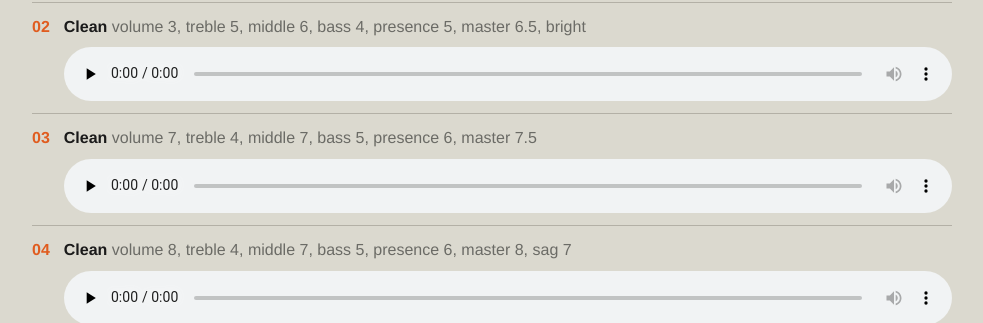
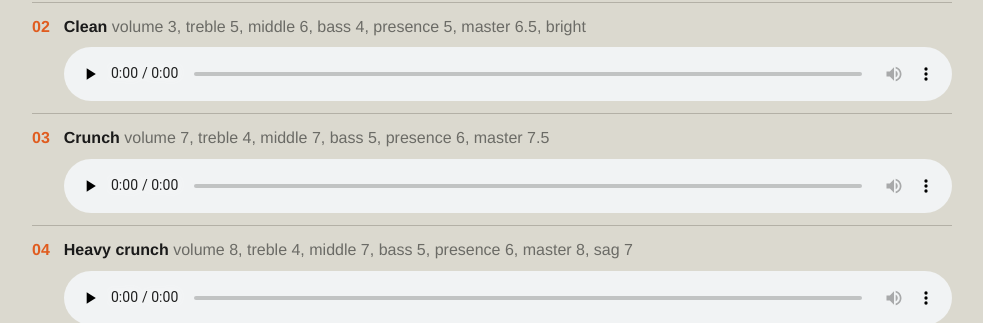
Before and after one commit to ClayShentrup/unterholz-uh20, a plain HTML site: page docs/index.html in a window 1280 px wide. Shown: the part 2840-3163 px from the top of the page, without its empty margins (148-1131 px from the left). Drawn offline with Linux system fonts and the light colour scheme.

Commit message:
Samples 03 and 04 are crunch, not clean
Measured at 196 Hz through the AMP output: 03 is 26% THD at medium picking, 04 is 40% (10% even when
soft). 01 and 02 stay clean (about 3% at medium). Files renamed, not re-rendered.

Co-Authored-By: Claude Opus 5.5 <noreply@anthropic.com>

```diff
--- a/docs/index.html
+++ b/docs/index.html
@@ -56,8 +56,8 @@ brew install --cask unterholz-uh20</code></pre>
 <ol class="smp">
 <li><div class="n">01</div><div class="t"><b>Clean</b> <span>volume 5, treble 3, middle 7, bass 5, presence 6, master 6.5 (the puzzle remains)</span><audio controls preload="none" src="samples/01%20Clean%20-%20volume%205%2C%20treble%203%2C%20middle%207%2C%20bass%205%2C%20presence%206%2C%20master%206.5%20%28the%20puzzle%20remains%29.opus"></audio></div></li>
 <li><div class="n">02</div><div class="t"><b>Clean</b> <span>volume 3, treble 5, middle 6, bass 4, presence 5, master 6.5, bright</span><audio controls preload="none" src="samples/02%20Clean%20-%20volume%203%2C%20treble%205%2C%20middle%206%2C%20bass%204%2C%20presence%205%2C%20master%206.5%2C%20bright.opus"></audio></div></li>
-<li><div class="n">03</div><div class="t"><b>Clean</b> <span>volume 7, treble 4, middle 7, bass 5, presence 6, master 7.5</span><audio controls preload="none" src="samples/03%20Clean%20-%20volume%207%2C%20treble%204%2C%20middle%207%2C%20bass%205%2C%20presence%206%2C%20master%207.5.opus"></audio></div></li>
-<li><div class="n">04</div><div class="t"><b>Clean</b> <span>volume 8, treble 4, middle 7, bass 5, presence 6, master 8, sag 7</span><audio controls preload="none" src="samples/04%20Clean%20-%20volume%208%2C%20treble%204%2C%20middle%207%2C%20bass%205%2C%20presence%206%2C%20master%208%2C%20sag%207.opus"></audio></div></li>
+<li><div class="n">03</div><div class="t"><b>Crunch</b> <span>volume 7, treble 4, middle 7, bass 5, presence 6, master 7.5</span><audio controls preload="none" src="samples/03%20Crunch%20-%20volume%207%2C%20treble%204%2C%20middle%207%2C%20bass%205%2C%20presence%206%2C%20master%207.5.opus"></audio></div></li>
+<li><div class="n">04</div><div class="t"><b>Heavy crunch</b> <span>volume 8, treble 4, middle 7, bass 5, presence 6, master 8, sag 7</span><audio controls preload="none" src="samples/04%20Heavy%20crunch%20-%20volume%208%2C%20treble%204%2C%20middle%207%2C%20bass%205%2C%20presence%206%2C%20master%208%2C%20sag%207.opus"></audio></div></li>
 <li><div class="n">05</div><div class="t"><b>Drive 0, clip 0</b> <span>volume 5, treble 4, middle 7, bass 5, presence 6, master 6.5</span><audio controls preload="none" src="samples/05%20Drive%200%2C%20clip%200%20-%20volume%205%2C%20treble%204%2C%20middle%207%2C%20bass%205%2C%20presence%206%2C%20master%206.5.opus"></audio></div></li>
 <li><div class="n">06</div><div class="t"><b>Drive 2, clip 0</b> <span>volume 5, treble 4, middle 7, bass 5, presence 6, master 6.5</span><audio controls preload="none" src="samples/06%20Drive%202%2C%20clip%200%20-%20volume%205%2C%20treble%204%2C%20middle%207%2C%20bass%205%2C%20presence%206%2C%20master%206.5.opus"></audio></div></li>
 <li><div class="n">07</div><div class="t"><b>Drive 4, clip 0</b> <span>volume 5, treble 4, middle 7, bass 5, presence 6, master 6.5</span><audio controls preload="none" src="samples/07%20Drive%204%2C%20clip%200%20-%20volume%205%2C%20treble%204%2C%20middle%207%2C%20bass%205%2C%20presence%206%2C%20master%206.5.opus"></audio></div></li>
```
Also changed, not shown: docs/samples/permutations.txt, 5 other files.
